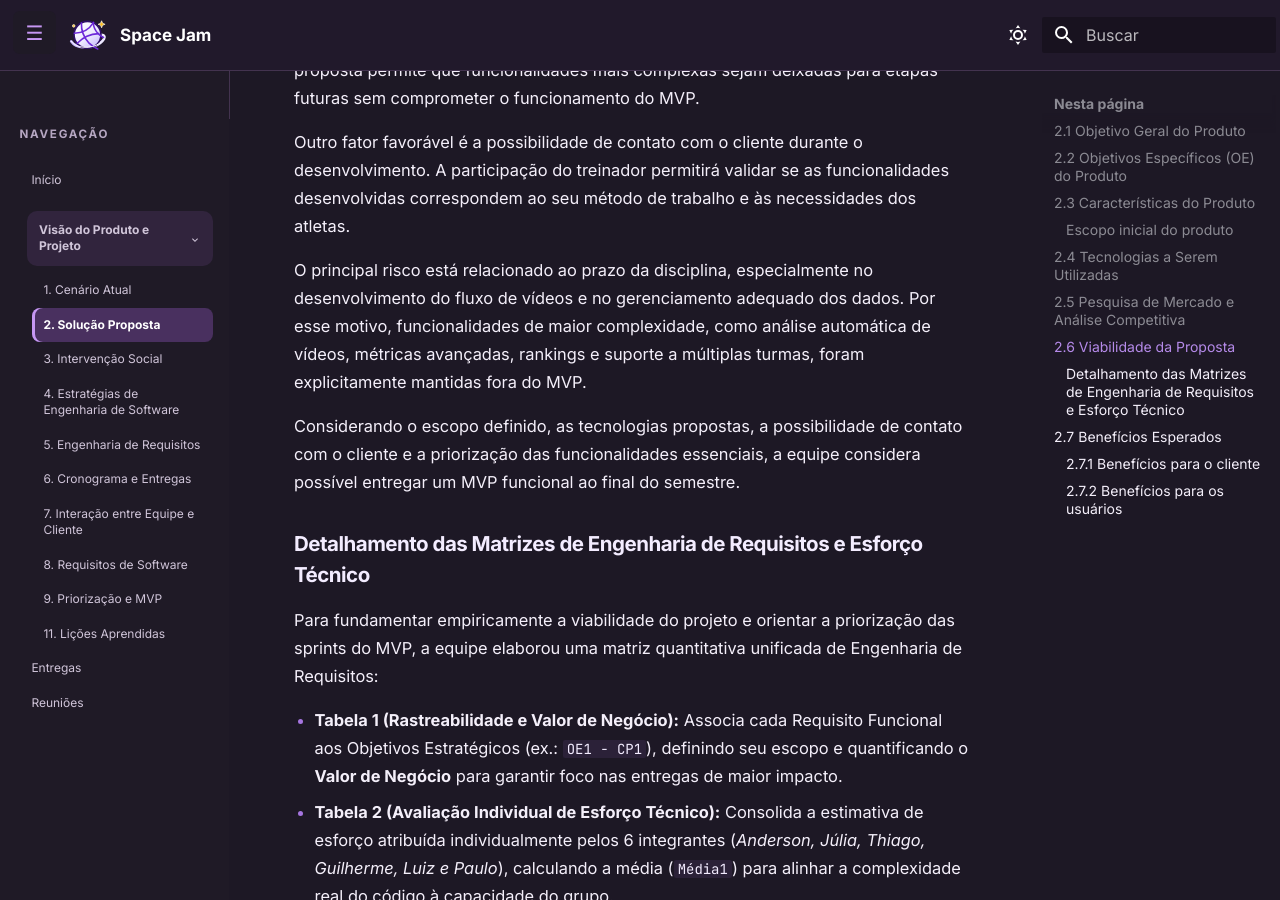
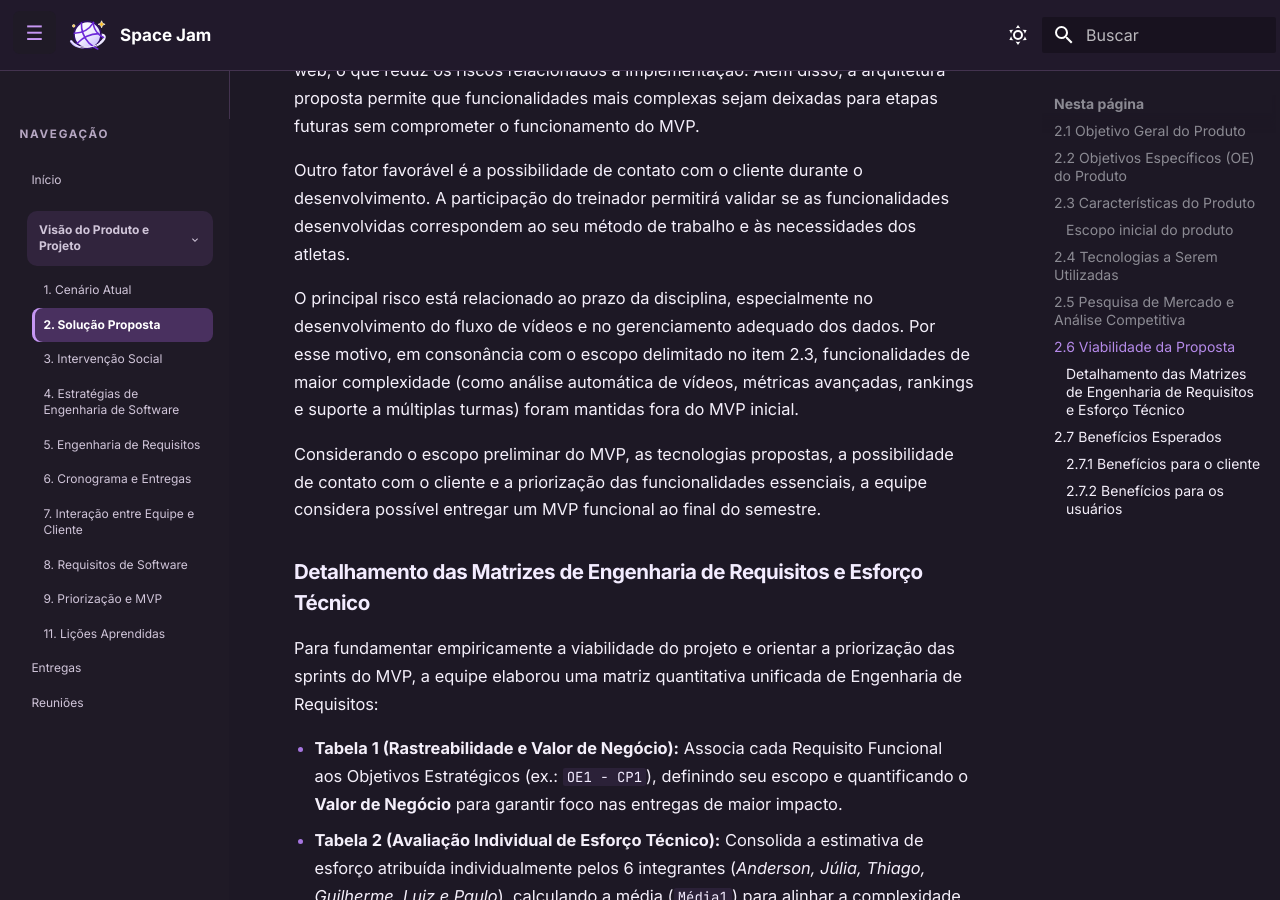
Before and after one commit to mdsreq-fga-unb/REQ-2026.2-T01-SpaceJam, an MkDocs documentation site: the page built from docs/solucao.md, in a window 1280 px wide and 900 px high, scrolled down 10519 px. Built offline with MkDocs 1.6.1 and Material for MkDocs 9.7.7, drawn with Linux system fonts in a browser that asks for light colours; comment, search, counter and statistics services are not loaded; some of the changed text lies outside the part shown.

Commit message:
docs: corrigir incoerencia na definicao do MVP entre as secoes 2.3 e 2.6

```diff
--- a/docs/solucao.md
+++ b/docs/solucao.md
@@ -57,7 +57,7 @@
 
 Nesta etapa do projeto, foram identificadas como capacidades prioritárias da solução a gestão das informações dos atletas, o planejamento e acompanhamento dos treinos, a biblioteca de exercícios, o acompanhamento da evolução e os mecanismos de comunicação e feedback individual.
 
-A definição definitiva do MVP, incluindo as funcionalidades que serão efetivamente implementadas na primeira versão, será realizada nas etapas posteriores do projeto, após o detalhamento dos requisitos, a validação com o cliente e a definição dos critérios de aceitação e validação.
+A delimitação preliminar do MVP já está estabelecida com base nas capacidades prioritárias identificadas (CP1 a CP8) e na matriz de esforço e valor de negócio, garantindo o alinhamento entre o valor gerado e a viabilidade técnica. O detalhamento fino dessas funcionalidades e seus critérios de aceitação serão continuamente validados e ajustados junto ao cliente ao longo das iterações do projeto.
 
 Entre as possibilidades consideradas para a solução estão o gerenciamento do perfil dos atletas, registro de testes, planejamento individual, organização de exercícios, histórico de treinos e comunicação entre treinador e atleta.
 
@@ -145,9 +145,9 @@
 
 Outro fator favorável é a possibilidade de contato com o cliente durante o desenvolvimento. A participação do treinador permitirá validar se as funcionalidades desenvolvidas correspondem ao seu método de trabalho e às necessidades dos atletas.
 
-O principal risco está relacionado ao prazo da disciplina, especialmente no desenvolvimento do fluxo de vídeos e no gerenciamento adequado dos dados. Por esse motivo, funcionalidades de maior complexidade, como análise automática de vídeos, métricas avançadas, rankings e suporte a múltiplas turmas, foram explicitamente mantidas fora do MVP.
+O principal risco está relacionado ao prazo da disciplina, especialmente no desenvolvimento do fluxo de vídeos e no gerenciamento adequado dos dados. Por esse motivo, em consonância com o escopo delimitado no item 2.3, funcionalidades de maior complexidade (como análise automática de vídeos, métricas avançadas, rankings e suporte a múltiplas turmas) foram mantidas fora do MVP inicial.
 
-Considerando o escopo definido, as tecnologias propostas, a possibilidade de contato com o cliente e a priorização das funcionalidades essenciais, a equipe considera possível entregar um MVP funcional ao final do semestre.
+Considerando o escopo preliminar do MVP, as tecnologias propostas, a possibilidade de contato com o cliente e a priorização das funcionalidades essenciais, a equipe considera possível entregar um MVP funcional ao final do semestre.
 
 ### Detalhamento das Matrizes de Engenharia de Requisitos e Esforço Técnico
 
```
